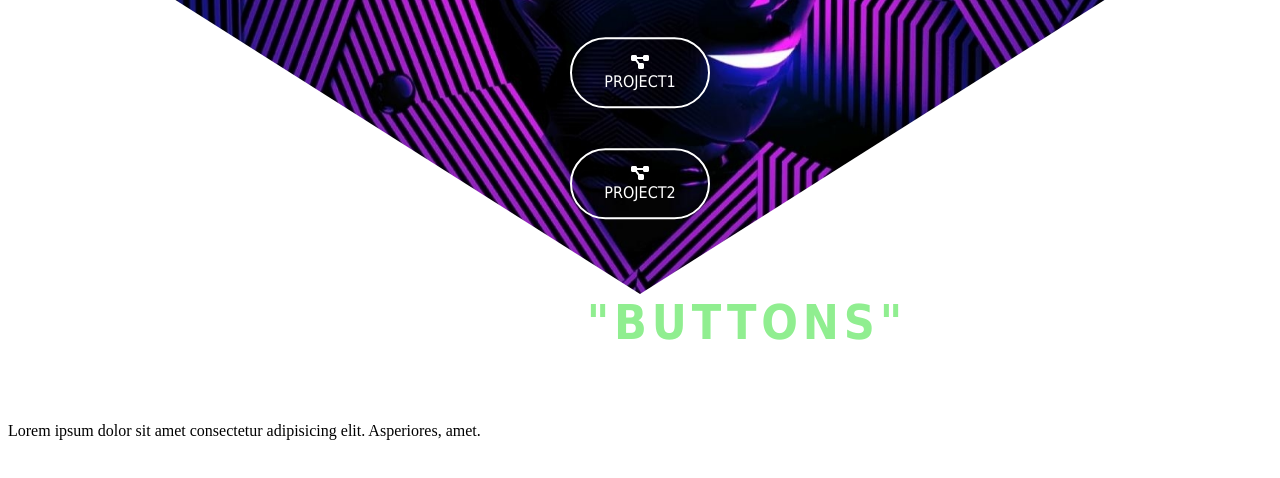
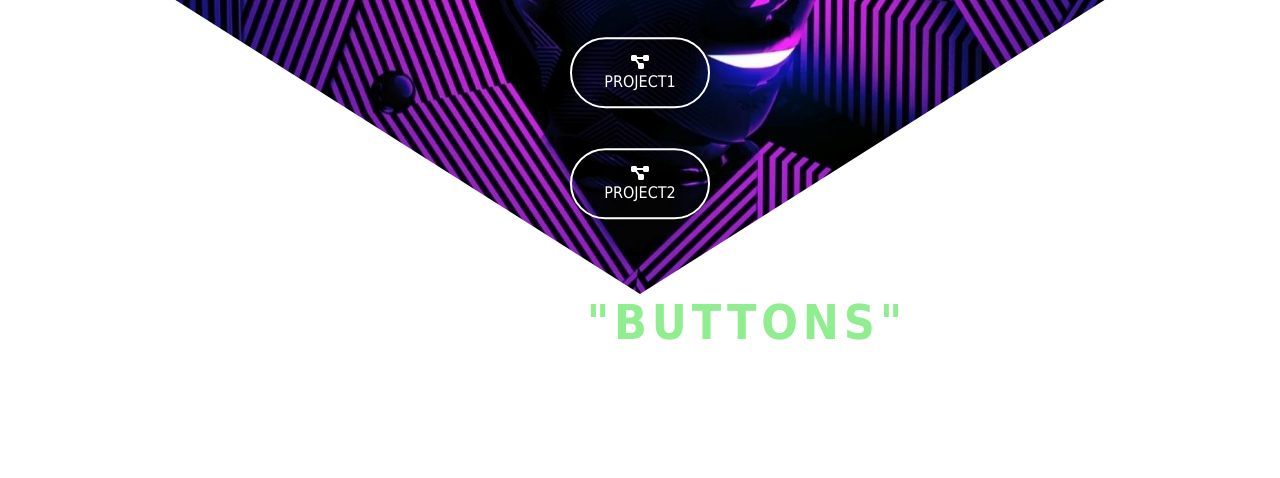
Before and after one commit to gaavash/myfourthproject, a plain HTML site: page index.html in a window 1280 px wide. Shown: the part 514-992 px from the top of the page. Drawn offline with Linux system fonts and the light colour scheme.

Commit message:
some changes

```diff
--- a/index.html
+++ b/index.html
@@ -21,6 +21,6 @@
     </div>
     <div class="head" >PLEASE CLICK ON <span>"BUTTONS"</span> ABOVE TO VISIT WEBSITES</div>
 
-    <p>Lorem ipsum dolor sit amet consectetur adipisicing elit. Asperiores, amet.</p>
+
 </body>
 </html>
```
